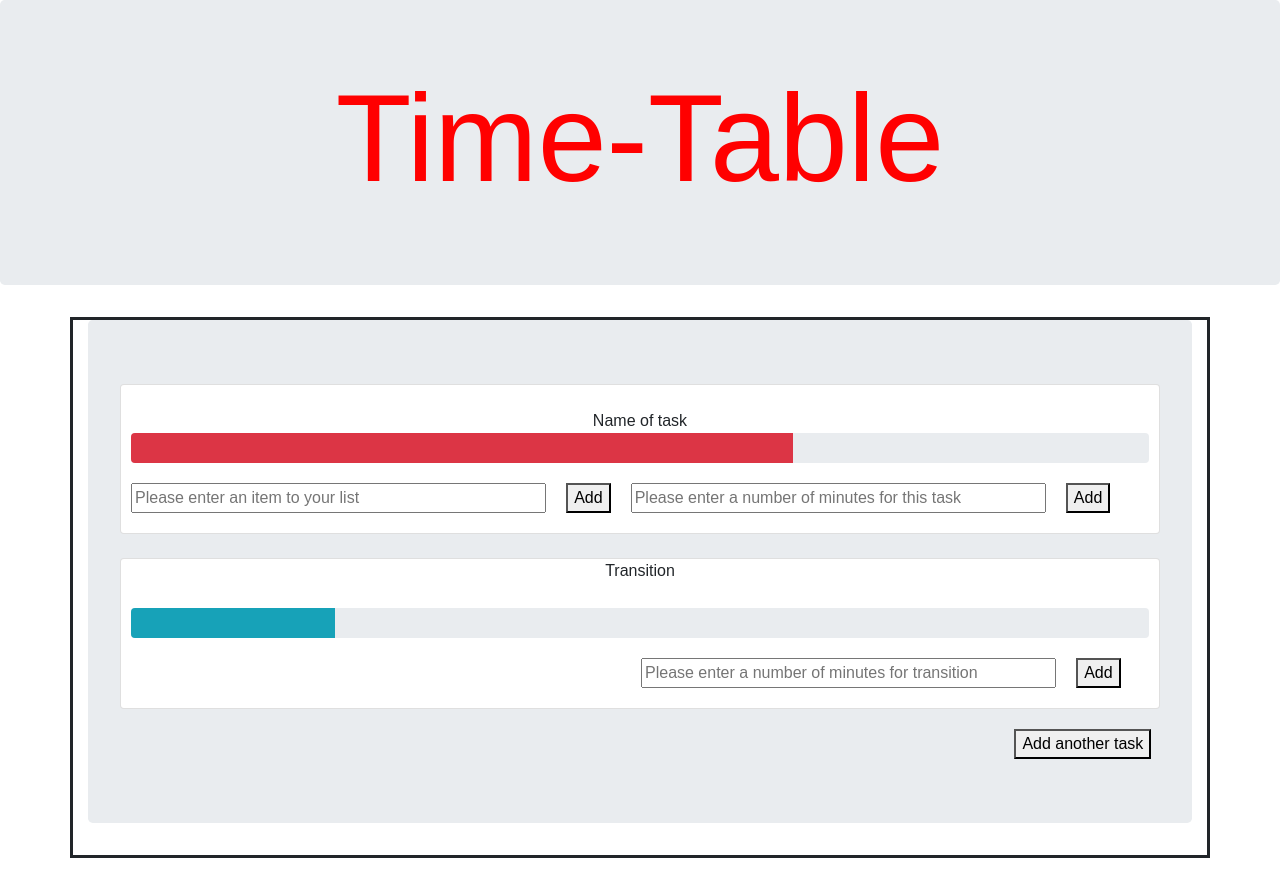
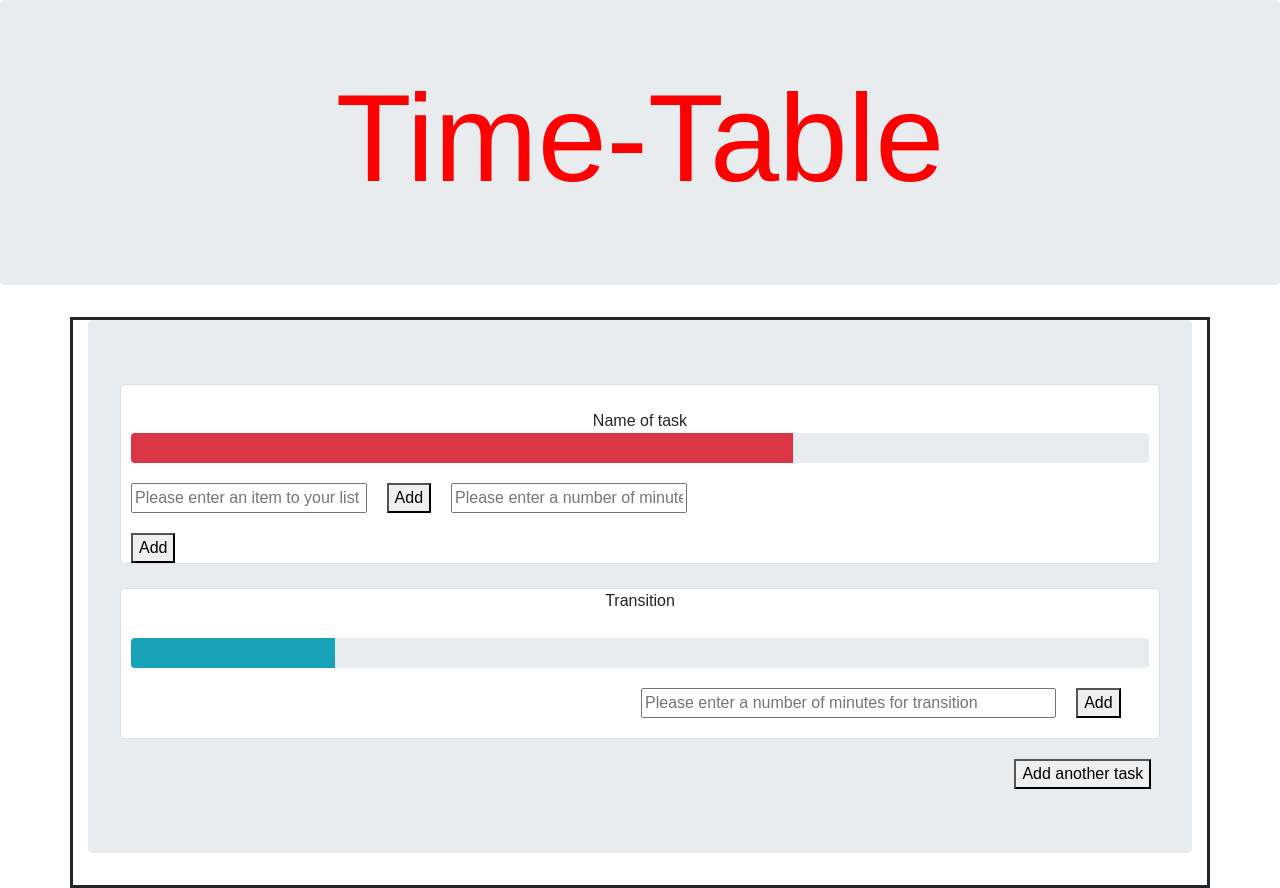
Before and after one commit to rnick1/timeTable, a React (Create React App) app in the folder client/: page / in a window 1280 px wide. Before the commit the page ends 858 px from the top, so only its background shows below. Built offline with nearby package versions, Linux system fonts and the light colour scheme.

Commit message:
set state.

```diff
--- a/client/src/pages/Main.js
+++ b/client/src/pages/Main.js
@@ -1,14 +1,23 @@
-import React from "react";
+import React, { useState } from "react";
 import { Card, Row, Container, Jumbotron, ProgressBar } from "react-bootstrap";
 import "../App.css";
 
 export default function Main() {
-  function handleClick() {
-    console.log("Click!");
+  const [listItem, setListItem] = useState({});
+
+  function handleInputChange(event) {
+    // console.log(event.target.value);
+    const listInput = event.target.value;
+    setListItem(listInput);
   }
-  function handleInputChange() {
-    console.log("Input!");
+
+  function handleFormSubmit(event) {
+    event.preventDefault();
+    // console.log(event.type);
+    // setListItem(listInput);
   }
+
+  console.log(listItem);
 
   return (
     <div>
@@ -22,26 +31,38 @@ export default function Main() {
             {/* Name of task will go here */}
             <p className="task-name">Name of task</p>
             <ProgressBar variant="danger" now={65} id="task-bar" />
+            {/* ========================================================================= */}
             <Container>
               <Row>
+                <form>
                   <input
                     placeholder="Please enter an item to your list"
                     id="input-task"
+                    name="listItem"
                     onChange={handleInputChange}
                   ></input>
-                <button className="input-task-button" onClick={handleClick}>
+                  <button
+                    className="input-task-button"
+                    onClick={handleFormSubmit}
+                  >
                     Add
                   </button>
                   <input
                     placeholder="Please enter a number of minutes for this task"
                     id="input-task-minutes"
+                    name="setTime"
                     onChange={handleInputChange}
                   ></input>
-                <button className="input-task-button" onClick={handleClick}>
+                  <button
+                    className="input-task-button"
+                    onClick={handleFormSubmit}
+                  >
                     Add
                   </button>
+                </form>
               </Row>
             </Container>
+            {/* ========================================================================== */}
           </Card>
           <br />
           <Card>
@@ -54,13 +75,16 @@ export default function Main() {
                   id="input-transition-minutes"
                   onChange={handleInputChange}
                 ></input>
-                <button className="input-task-button" onClick={handleClick}>
+                <button
+                  className="input-task-button"
+                  onClick={handleFormSubmit}
+                >
                   Add
                 </button>
               </Row>
             </Container>
           </Card>
-          <button id="add-task-button" onClick={handleClick}>
+          <button id="add-task-button" onClick={handleFormSubmit}>
             Add another task
           </button>
         </Jumbotron>
```
Lines whose indentation alone changed are shown as unchanged.
